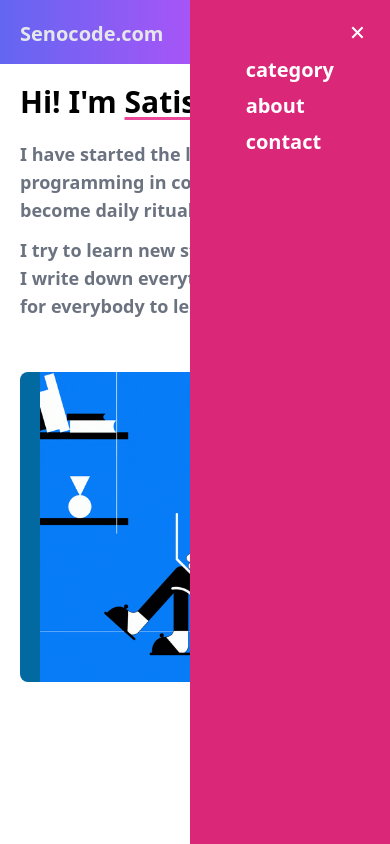
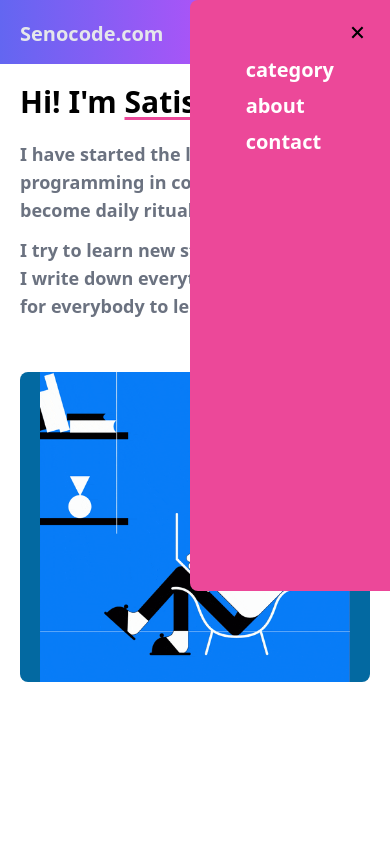
Before and after one commit to satish-313/next_blog, a Next.js app: page /about in a window 390 px wide. Both pictures are taken after a click on the icon 357 px from the left and 32 px from the top of the page. Built offline with nearby package versions, Linux system fonts and the light colour scheme.

Commit message:
some content in between, sidebar implimatation

```diff
--- a/components/Header.tsx
+++ b/components/Header.tsx
@@ -7,11 +7,19 @@ interface Props {}
 
 const Header: NextPage<Props> = () => {
   const [showSidebar, setShowSidebar] = useState(false);
+  const [closing, setClosing] = useState(false);
   const navBg = useRef(null);
+
+  const closeSidebar = async () => {
+    setClosing(true)
+    await new Promise((r) => setTimeout(r, 700));
+    setShowSidebar(!showSidebar);
+    setClosing(false)
+  };
 
   const closeNavBg = (e: MouseEvent) => {
     if (navBg.current === e.target) {
-      setShowSidebar(!showSidebar);
+      closeSidebar()
     }
   };
 
@@ -43,11 +51,15 @@ const Header: NextPage<Props> = () => {
             onClick={(e) => closeNavBg(e)}
             className="md:hidden fixed inset-0 z-10"
           >
-            <div className="absolute top-0 right-0 bg-pink-600 min-h-screen">
+            <div
+              className={`absolute top-0 right-0 bg-pink-500 min-h-[70%] rounded-l-lg sidebar-open ${
+                closing ? "sidebar-close" : ""
+              }`}
+            >
               <BiX
                 className="cursor-pointer fixed right-5 top-5"
-                onClick={() => setShowSidebar(!showSidebar)}
-                color="white"
+                onClick={() => closeSidebar()}
+                color="black"
                 size={25}
               />
               <div className="px-14 mt-14 mb-8">
--- a/pages/index.tsx
+++ b/pages/index.tsx
@@ -6,7 +6,7 @@ import { Category, Post } from "../typings";
 
 interface Props {
   posts: Post[];
-  categories: Category[]
+  categories: Category[];
 }
 
 const Home: NextPage<Props> = ({ posts, categories }) => {
@@ -16,25 +16,47 @@ const Home: NextPage<Props> = ({ posts, categories }) => {
         <title>SenoCode - for learning</title>
         <link rel="icon" href="/logo_photo.jpg" />
       </Head>
+      <div className="grid grid-cols-2 px-5 py-4 bg-lime-400 rounded ">
+        <div className="col-span-2 md:col-span-1 px-2">
+          <h1 className="mt-5 text-2xl font-bold text-gray-700 font-mono">
+            Welcome developer,
+          </h1>
+          <h4 className="text-normal font-semibold font-mono text-gray-600 mt-2">
+            Learn new things, Discover new topic.
+          </h4>
+          <h4 className="text-sm font-semibold font-mono text-gray-500 mt-2 mb-4">
+            Master full stack web development, with us. Proficient in
+            JavaScript, TypeScript
+          </h4>
+          <span className="px-4 py-2 bg-teal-400 rounded-xl font-bold text-fuchsia-900 bg-lime-600 bg-amber-300">Stay tune</span>
+        </div>
+        <div className="hidden md:block col-span-1 mx-auto my-auto">
+          <img
+            className="object-fit h-52 rounded"
+            src="./developer.gif"
+            alt="web development"
+          />
+        </div>
+      </div>
       <div className="grid grid-cols-1 lg:grid-cols-3 gap-x-10 gap-y-5 p-5">
         <div className="lg:col-span-1 col-span-1 lg:order-last">
           <div className="lg:sticky lg:top-20">
             <p className="font-semibold text-gray-700 text-xs">
               DISCOVER MORE OF WHAT MATTERS TO YOU
             </p>
-            <Widgets categories={categories}/>
+            <Widgets categories={categories} />
           </div>
         </div>
         <div className="lg:col-span-2 space-y-10">
           {posts.map((post) => (
-            <Posts post={post} key={post.id}/>
+            <Posts post={post} key={post.id} />
           ))}
         </div>
       </div>
     </div>
   );
 };
-// lg:sticky lg:relative lg:top-20
+
 export default Home;
 
 export const getServerSideProps = async () => {
@@ -42,6 +64,6 @@ export const getServerSideProps = async () => {
   const categories = await getCategories();
 
   return {
-    props: { posts , categories },
+    props: { posts, categories },
   };
 };
--- a/styles/globals.css
+++ b/styles/globals.css
@@ -37,3 +37,29 @@ pre {
 pre code {
   font-size: 1rem;
 }
+
+.sidebar-open {
+  animation: open-sidebar 800ms ease-in-out 0s 1;
+}
+
+.sidebar-close {
+  animation: close-sidebar 800ms ease-in-out 0s 1;
+}
+
+@keyframes open-sidebar {
+  0% {
+    transform: translateX(100%);
+  }
+  100% {
+    transform: translateX(0%);
+  }
+}
+
+@keyframes close-sidebar {
+  0% {
+    transform: translateX(0%);
+  }
+  100% {
+    transform: translateX(100%);
+  }
+}
--- a/tailwind.config.js
+++ b/tailwind.config.js
@@ -1,11 +1,11 @@
 /** @type {import('tailwindcss').Config} */
 module.exports = {
   content: [
-    './pages/**/*.{js,ts,jsx,tsx}',
-    './components/**/*.{js,ts,jsx,tsx}',
+    "./pages/**/*.{js,ts,jsx,tsx}",
+    "./components/**/*.{js,ts,jsx,tsx}",
   ],
   theme: {
     extend: {},
   },
   plugins: [],
-}
+};
```
Also changed, not shown: public/developer.gif (added).
